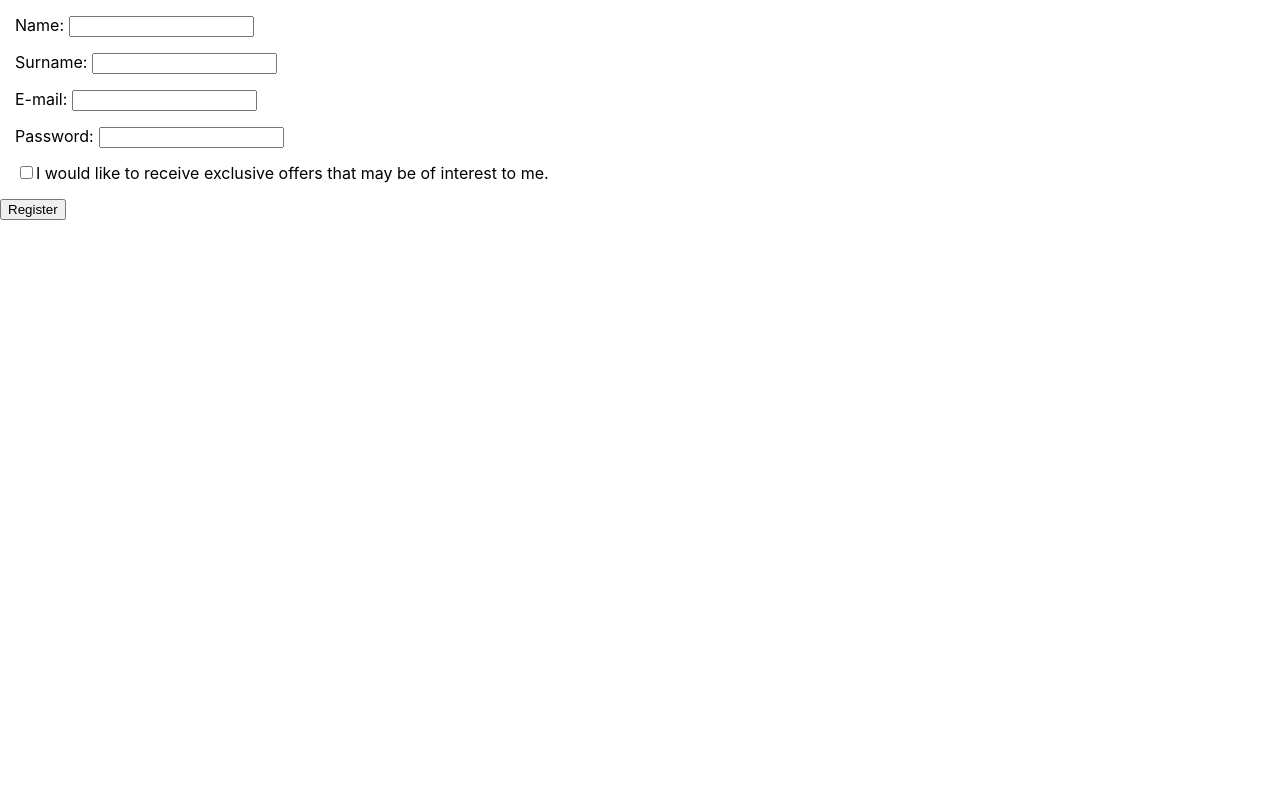
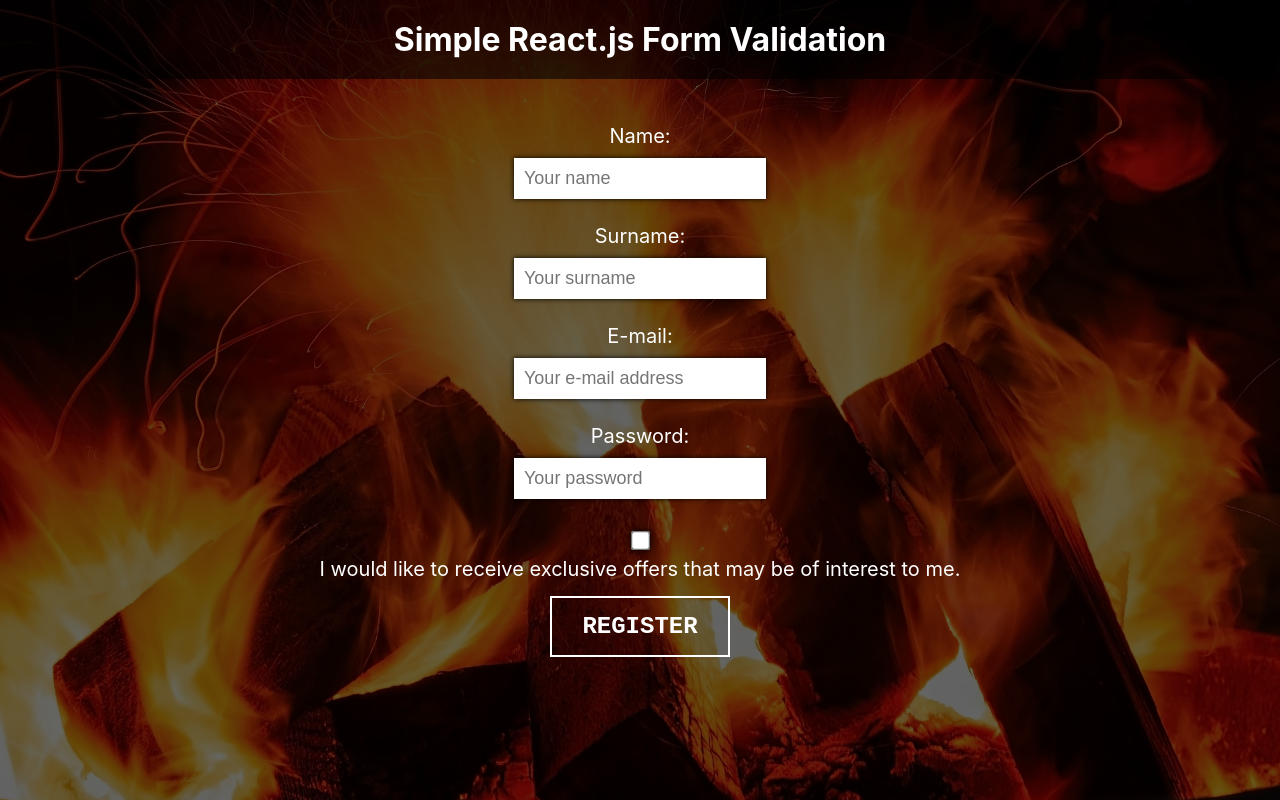
Before and after one commit to marcinj94/react-formValidation, a React (Create React App) app: page / in a window 1280 px wide. Built offline with nearby package versions, Linux system fonts and the light colour scheme.

Commit message:
Add CSS styles

```diff
--- a/src/components/App.css
+++ b/src/components/App.css
@@ -1,12 +1,13 @@
-form {
-  display: block;
+.app {
+    width: 100%;
+    min-height: 100vh;
+    background-color: rgba(0, 0, 0, 0.6);
+    color: white;
+    text-align: center;
 }
 
-label {
-  display: block;
-  margin: 15px;
+.app__title {
+    margin: 0;
+    padding: 20px;
+    background-color: rgba(0, 0, 0, 0.6);
 }
-
-input {
-  margin-left: 5px;
-}
--- a/src/components/App.js
+++ b/src/components/App.js
@@ -1,6 +1,6 @@
 import React, { Component } from 'react';
-import './App.css';
-import Form from './Form/Form'
+import Form from './Form/Form';
+import './App.css'
 import ErrorMessages from './ErrorMessages/ErrorMessages';
 import SendMessage from './SendMessage/SendMessage';
 
@@ -143,7 +143,9 @@ class App extends Component {
 
   render() {
     return (
-      <div className="App">
+      <div className="app">
+
+        <h1 className="app__title">Simple React.js Form Validation</h1>
 
         <ErrorMessages
           errors={this.state.errors}
--- a/src/components/ErrorMessages/ErrorMessages.css
+++ b/src/components/ErrorMessages/ErrorMessages.css
@@ -1,10 +1,25 @@
 .errorMessages {
-    margin: 20px;
-    border: 2px solid red;
     text-align: center;
 }
 
+.errorMessages__title {
+    margin: 0;
+    padding: 20px;
+    text-shadow: 0 0 5px red;
+}
+
+
 span {
     display: block;
-    margin: 5px;
+    padding: 10px 15px;
+    text-shadow: 0 0 5px red;
 }
+
+span:after {
+    content: '';
+    display: block;
+    height: 1px;
+    width: 30%;
+    margin: 5px auto;
+    background-color: rgba(255, 255, 255, 0.2);
+}
--- a/src/components/ErrorMessages/ErrorMessages.js
+++ b/src/components/ErrorMessages/ErrorMessages.js
@@ -9,6 +9,7 @@ const ErrorMessages = (props) => {
 
     const value = (username || surname || email || password || accept) ?
         <div className="errorMessages">
+            <h2 className="errorMessages__title">Something went wrong!</h2>
             {username && <span>{wrongUsername}</span>}
             {surname && <span>{wrongSurname}</span>}
             {email && <span>{wrongEmail}</span>}
--- /dev/null
+++ b/src/components/Form/Form.css
@@ -0,0 +1,51 @@
+form {
+    max-width: 800px;
+    padding: 30px;
+    margin: 0 auto;
+    text-align: center;
+}
+
+label {
+    display: flex;
+    flex-direction: column;
+    margin: 15px;
+    font-size: 20px;
+    flex-wrap: wrap;
+}
+
+input {
+    padding: 10px;
+    font-size: 18px;
+    max-width: 300px;
+    margin: 10px auto;
+    border: none;
+    box-shadow: 0 0 5px black;
+    overflow: auto;
+    font-family: sans-serif;
+}
+
+input[type="checkbox"] {
+    transform: scale(1.5);
+    cursor: pointer;
+}
+
+.btn {
+    padding: 15px 30px;
+    text-transform: uppercase;
+    font-size: 24px;
+    font-family: 'Courier New', Courier, monospace;
+    font-weight: bold;
+    color: white;
+    background-color: transparent;
+    border: 2px solid white;
+    cursor: pointer;
+    transition: .3s;
+}
+
+@media (min-width: 1024px) {
+    .btn:hover {
+        background-color: black;
+        border: 2px solid black;
+        box-shadow: 0 0 5px white;
+    }
+}
--- a/src/components/Form/Form.js
+++ b/src/components/Form/Form.js
@@ -1,4 +1,5 @@
 import React from 'react';
+import './Form.css'
 
 const Form = (props) => {
 
@@ -8,25 +9,25 @@ const Form = (props) => {
         <form noValidate onSubmit={props.submit}>
             <label htmlFor="name">
                 Name:
-                <input type="text" name="username" id="name" onChange={props.change} value={username} />
+                <input type="text" name="username" placeholder="Your name" id="name" onChange={props.change} value={username} />
             </label>
             <label htmlFor="surname">
                 Surname:
-                <input type="text" name="surname" id="surname" onChange={props.change} value={surname} />
+                <input type="text" name="surname" placeholder="Your surname" id="surname" onChange={props.change} value={surname} />
             </label>
             <label htmlFor="email">
                 E-mail:
-                <input type="email" name="email" id="email" onChange={props.change} value={email} />
+                <input type="email" name="email" placeholder="Your e-mail address" id="email" onChange={props.change} value={email} />
             </label>
             <label htmlFor="password">
                 Password:
-                <input type="password" name="password" id="password" onChange={props.change} value={password} />
+                <input type="password" name="password" placeholder="Your password" id="password" onChange={props.change} value={password} />
             </label>
             <label htmlFor="accept">
                 <input type="checkbox" name="accept" id="accept" onChange={props.change} checked={accept} />
                 I would like to receive exclusive offers that may be of interest to me.
             </label>
-            <button>Register</button>
+            <button className="btn">Register</button>
         </form>
     );
 }
--- /dev/null
+++ b/src/components/SendMessage/SendMessage.css
@@ -0,0 +1,7 @@
+.sendMessage {
+    text-align: center;
+    margin: 0;
+    padding: 0 20px 30px 20px;
+    font-size: 24px;
+    text-shadow: 0 0 5px greenyellow;
+}
--- a/src/components/SendMessage/SendMessage.js
+++ b/src/components/SendMessage/SendMessage.js
@@ -1,4 +1,5 @@
 import React from 'react';
+import './SendMessage.css'
 
 const SendMessage = (props) => {
     return (
--- a/src/index.css
+++ b/src/index.css
@@ -1,6 +1,10 @@
 body {
   margin: 0;
   padding: 0;
+  background: url(./bg.jpg) no-repeat center;
+  width: 100%;
+  min-height: 100vh;
+  background-size: cover;
   font-family: -apple-system, BlinkMacSystemFont, "Segoe UI", "Roboto", "Oxygen",
     "Ubuntu", "Cantarell", "Fira Sans", "Droid Sans", "Helvetica Neue",
     sans-serif;
```
Also changed, not shown: src/bg.jpg (added).
